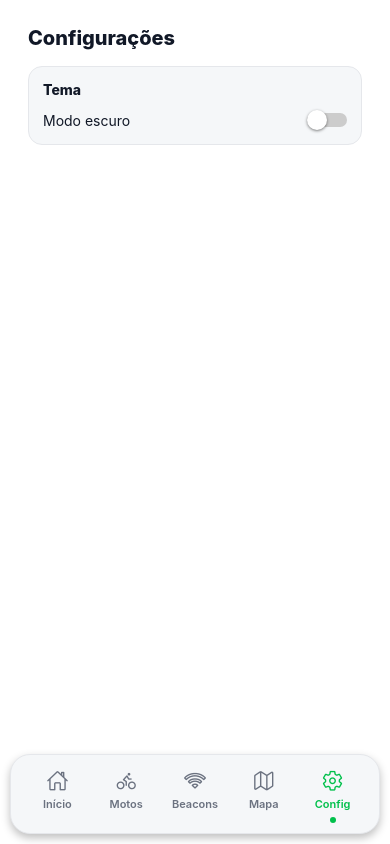
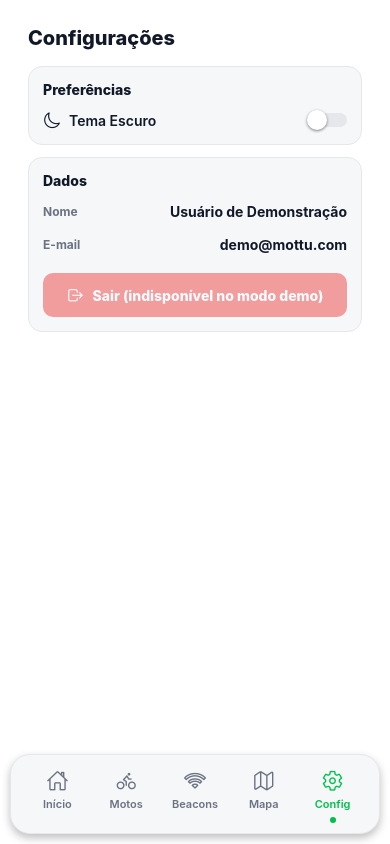
Before and after one commit to gusandrini/mth, a React Native app: screen /Config in a window 390 px wide. Built offline with nearby package versions, Linux system fonts and the light colour scheme.

Commit message:
feat: enhance Config screen with user session handling and preference management

```diff
--- a/src/screens/Config.tsx
+++ b/src/screens/Config.tsx
@@ -1,67 +1,73 @@
 import React from 'react';
 import { View, Text, StyleSheet, Switch, TouchableOpacity } from 'react-native';
+import { Ionicons } from '@expo/vector-icons';
 import { useTheme } from '@/context/Theme';
 import AppLayout from '@/components/AppLayout';
+import { useSession } from '@/services/SessionProvider';
 
 export default function Config() {
   const { colors, isDark, toggleTheme } = useTheme();
   const s = getStyles(colors);
+
+  // -------- sessão opcional (fallback sem provider) --------
+  let session: ReturnType<typeof useSession> | null = null;
+  try {
+    session = useSession();
+  } catch {
+    session = null; // sem provider -> modo visualização
+  }
+  const isAuthenticated = !!session?.isAuthenticated;
+  const user = session?.user ?? { nome: 'Usuário de Demonstração', email: 'demo@mottu.com' };
+  const logout = session?.logout ?? (async () => { /* noop no modo demo */ });
 
   return (
     <AppLayout>
       <View style={s.container}>
         <Text style={s.title}>Configurações</Text>
 
-        {/* Bloco: Tema */}
+        {/* Preferências */}
         <View style={s.card}>
-          <Text style={s.cardTitle}>Tema</Text>
-
-          {/* Alternar Dark/Light rápido */}
+          <Text style={s.cardTitle}>Preferências</Text>
           <View style={s.row}>
-            <Text style={s.label}>Modo escuro</Text>
+            <View style={s.rowLeft}>
+              <Ionicons name="moon-outline" size={18} color={colors.text} />
+              <Text style={[s.label, { marginLeft: 8 }]}>Tema Escuro</Text>
+            </View>
             <Switch
               value={isDark}
               onValueChange={toggleTheme}
-              trackColor={{ false: '#ccc', true: colors.primary }}
-              thumbColor={isDark ? '#fff' : '#fff'}
+              trackColor={{ false: colors.border, true: colors.primary }}
+              thumbColor={'#fff'}
             />
           </View>
+        </View>
 
+        {/* Dados */}
+        <View style={s.card}>
+          <Text style={s.cardTitle}>Dados</Text>
 
+          <View style={s.rowBetween}>
+            <Text style={s.smallLabel}>Nome</Text>
+            <Text style={s.value}>{user.nome}</Text>
+          </View>
+
+          <View style={s.rowBetween}>
+            <Text style={s.smallLabel}>E-mail</Text>
+            <Text style={s.value}>{user.email}</Text>
+          </View>
+
+          <TouchableOpacity
+            style={[s.btnDanger, !isAuthenticated && { opacity: 0.5 }]}
+            onPress={logout}
+            disabled={!isAuthenticated}
+            accessibilityLabel="Sair"
+          >
+            <Ionicons name="log-out-outline" size={18} color="#fff" />
+            <Text style={s.btnDangerText}>{isAuthenticated ? 'Sair' : 'Sair (indisponível no modo demo)'}</Text>
+          </TouchableOpacity>
         </View>
       </View>
     </AppLayout>
-  );
-}
-
-function SegmentItem({
-  label,
-  active,
-  onPress,
-  colors,
-}: {
-  label: string;
-  active: boolean;
-  onPress: () => void;
-  colors: any;
-}) {
-  return (
-    <TouchableOpacity
-      activeOpacity={0.9}
-      onPress={onPress}
-      style={{
-        flex: 1,
-        paddingVertical: 10,
-        borderRadius: 10,
-        alignItems: 'center',
-        justifyContent: 'center',
-        backgroundColor: active ? colors.primary : 'transparent',
-        borderWidth: 1,
-        borderColor: active ? colors.primary : colors.border,
-      }}
-    >
-      <Text style={{ color: active ? '#0b0b0b' : colors.text, fontWeight: '700' }}>{label}</Text>
-    </TouchableOpacity>
   );
 }
 
@@ -69,6 +75,7 @@ function getStyles(colors: any) {
   return StyleSheet.create({
     container: { flex: 1, backgroundColor: colors.background, padding: 16, gap: 12 },
     title: { color: colors.text, fontSize: 20, fontWeight: '800', marginBottom: 4 },
+
     card: {
       backgroundColor: colors.card,
       borderColor: colors.border,
@@ -78,8 +85,30 @@ function getStyles(colors: any) {
       gap: 12,
     },
     cardTitle: { color: colors.text, fontSize: 14, fontWeight: '800' },
+
     row: { flexDirection: 'row', alignItems: 'center', justifyContent: 'space-between' },
-    label: { color: colors.text, fontSize: 14 },
-    segment: { flexDirection: 'row', gap: 8 },
+    rowLeft: { flexDirection: 'row', alignItems: 'center' },
+    rowBetween: {
+      flexDirection: 'row',
+      alignItems: 'center',
+      justifyContent: 'space-between',
+      paddingVertical: 2,
+    },
+
+    label: { color: colors.text, fontSize: 14, fontWeight: '600' },
+    smallLabel: { color: colors.muted, fontSize: 12, fontWeight: '700' },
+    value: { color: colors.text, fontSize: 14, fontWeight: '700' },
+
+    btnDanger: {
+      marginTop: 6,
+      height: 44,
+      borderRadius: 10,
+      alignItems: 'center',
+      justifyContent: 'center',
+      backgroundColor: '#EF4444',
+      flexDirection: 'row',
+      gap: 8,
+    },
+    btnDangerText: { color: '#fff', fontWeight: '800' },
   });
 }
```
